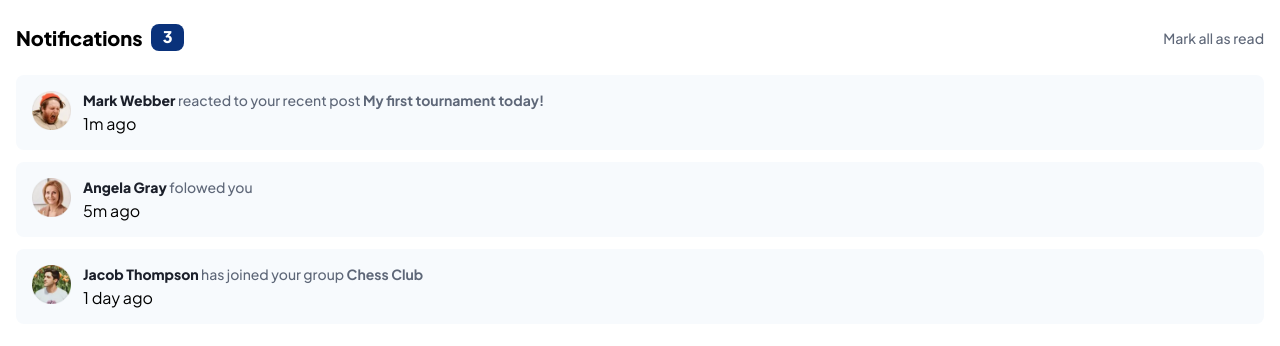
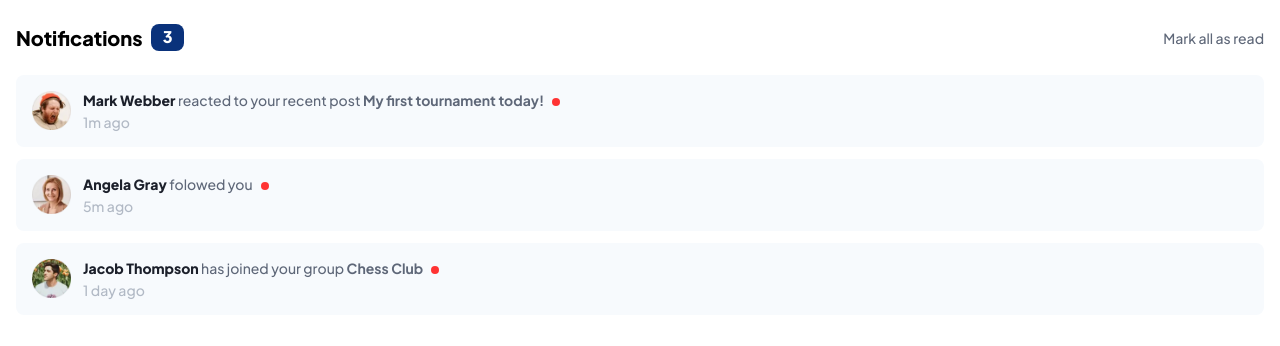
Before and after one commit to brdCoreShadow/notifications-markup, a React (Vite) app: page / in a window 1280 px wide. Shown: the top 346 px of the page. Built offline with nearby package versions, Linux system fonts and the light colour scheme.

Commit message:
event notes list is made

```diff
--- a/src/App.tsx
+++ b/src/App.tsx
@@ -26,7 +26,7 @@ const App: React.FC = () => {
               <SC.Login>Mark Webber</SC.Login> reacted to your recent post{" "}
               <SC.Event>My first tournament today!</SC.Event>
             </SC.Content>
-            <p>1m ago</p>
+            <SC.Time>1m ago</SC.Time>
             <div></div>
           </div>
         </SC.EventsItem>
@@ -38,7 +38,7 @@ const App: React.FC = () => {
             <SC.Content>
               <SC.Login>Angela Gray</SC.Login> folowed you
             </SC.Content>
-            <p>5m ago</p>
+            <SC.Time>5m ago</SC.Time>
             <div></div>
           </div>
         </SC.EventsItem>
@@ -50,7 +50,7 @@ const App: React.FC = () => {
             <SC.Content>
               <SC.Login>Jacob Thompson</SC.Login> has joined your group <SC.Event>Chess Club</SC.Event>
             </SC.Content>
-            <p>1 day ago</p>
+            <SC.Time>1 day ago</SC.Time>
             <div></div>
           </div>
         </SC.EventsItem>
--- a/src/AppStyled.ts
+++ b/src/AppStyled.ts
@@ -101,6 +101,20 @@ font-size: 14px;
 font-weight: 500;
 
 color:#5E6778;
+
+&::after{
+    display: inline-block;
+    content: "";
+
+    width: 8px;
+    height: 8px;
+
+    margin-left: 8px;
+
+    background-color: #FF3333;
+
+    border-radius: 50%;
+}
 `
 
 export const Login = styled.span`
@@ -116,3 +130,10 @@ font-weight: 700;
 
 color:#5E6778;
 `
+
+export const Time = styled.p`
+font-size: 14px;
+font-weight: 500;
+
+color: rgba(147, 156, 173, 0.7)
+`
```
